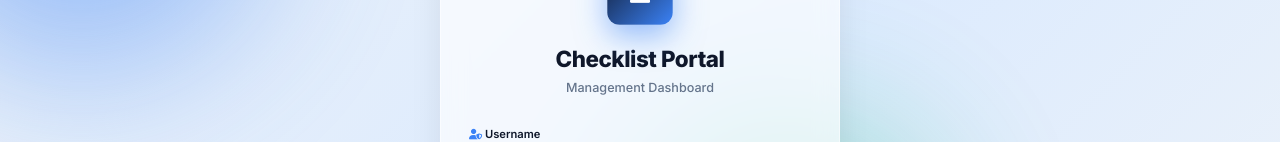
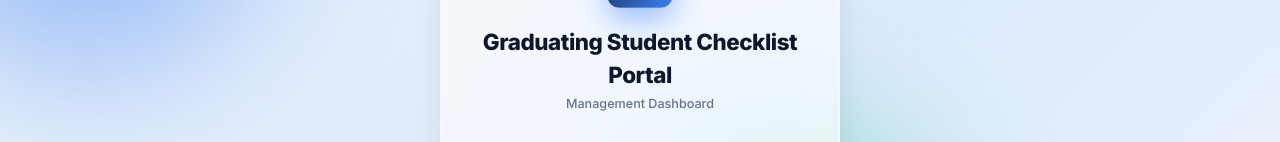
Before and after one commit to nton4976-wq/CHECKLISTv2, a plain HTML site: page index.html in a window 1280 px wide. Shown: the part 232-374 px from the top of the page. Drawn offline with Linux system fonts and the light colour scheme; no server answers.

Commit message:
Modify title and theme color in index.html
Updated the title and theme color in the HTML document. Changed the portal name to 'Graduating Student Checklist Portal'.

```diff
--- a/index.html
+++ b/index.html
@@ -3,15 +3,14 @@
 <head>
     <meta charset="UTF-8">
     <meta name="viewport" content="width=device-width, initial-scale=1.0, maximum-scale=1.0, user-scalable=no">
-    <meta name="theme-color" content="#0f172a">
-    <title>Alumni & Seminar Dashboard</title>
+    <meta name="theme-color" content="#064e3b">
+    <title>Graduating Student Checklist Portal</title>
     <link rel="preconnect" href="https://fonts.googleapis.com">
     <link rel="preconnect" href="https://fonts.gstatic.com" crossorigin>
     <link href="https://fonts.googleapis.com/css2?family=Inter:wght@300;400;500;600;700;800&display=swap" rel="stylesheet">
     <link rel="stylesheet" href="https://cdnjs.cloudflare.com/ajax/libs/font-awesome/6.5.1/css/all.min.css">
     <link rel="stylesheet" href="style.css">
-<base target="_blank">
-<base target="_blank">
+    <base target="_blank">
 </head>
 <body>
     <!-- Live Indicator -->
@@ -110,7 +109,7 @@
                 <div class="login-logo">
                     <div class="logo-icon"><i class="fas fa-user-graduate"></i></div>
                 </div>
-                <h2>Checklist Portal</h2>
+                <h2>Graduating Student Checklist Portal</h2>
                 <p>Management Dashboard</p>
             </div>
             <form id="login-form" class="login-form" onsubmit="app.handleLogin(event)">
@@ -142,7 +141,7 @@
             <div class="sidebar-header">
                 <div class="logo">
                     <div class="logo-icon"><i class="fas fa-user-graduate"></i></div>
-                    <div class="logo-text"><h1>Alumni Portal</h1><span>Management Dashboard</span></div>
+                    <div class="logo-text"><h1>Graduating Student Checklist Portal</h1><span>Management Dashboard</span></div>
                 </div>
                 <button class="sidebar-close" onclick="app.toggleSidebar()" aria-label="Close sidebar"><i class="fas fa-times"></i></button>
             </div>
```
